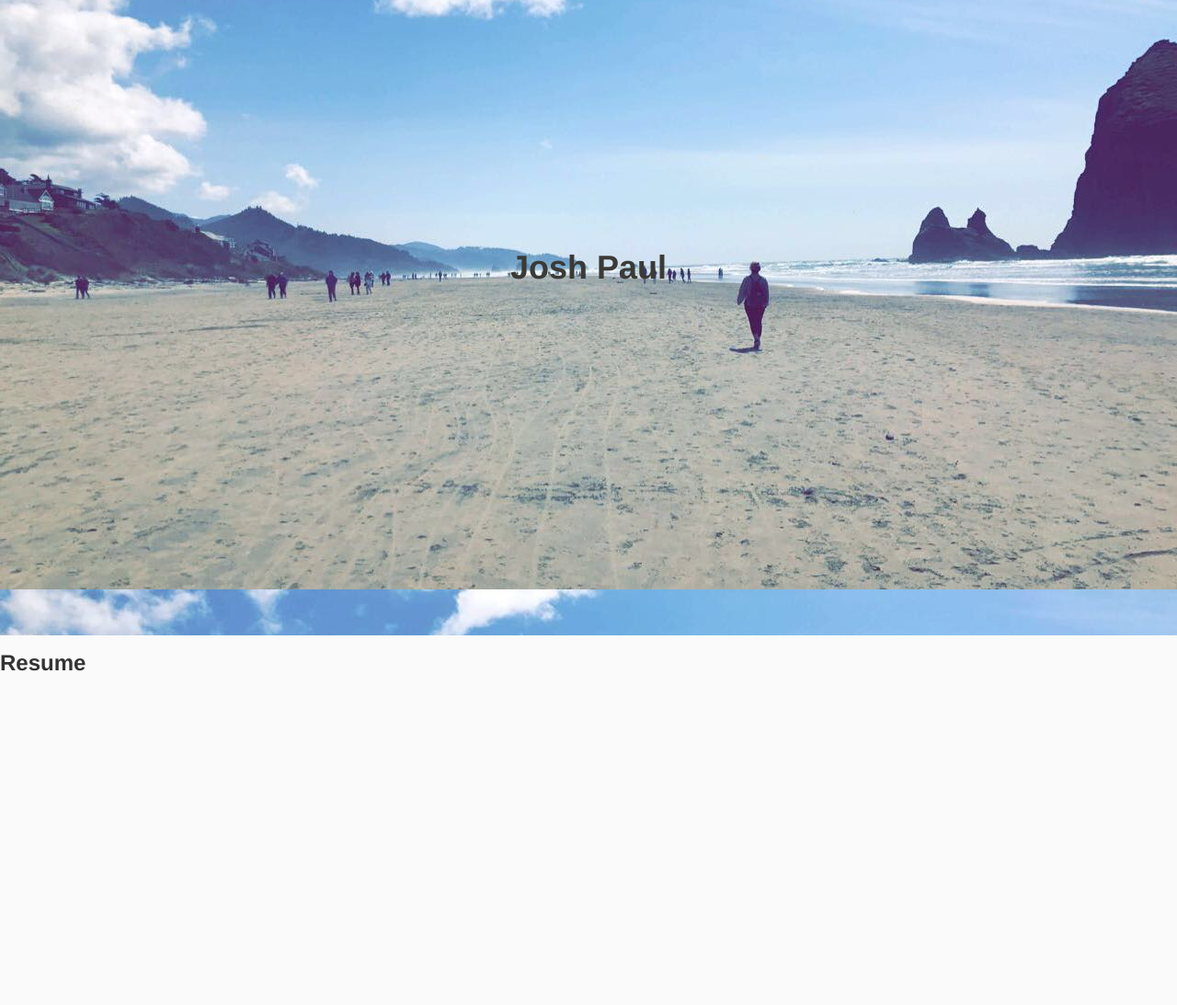
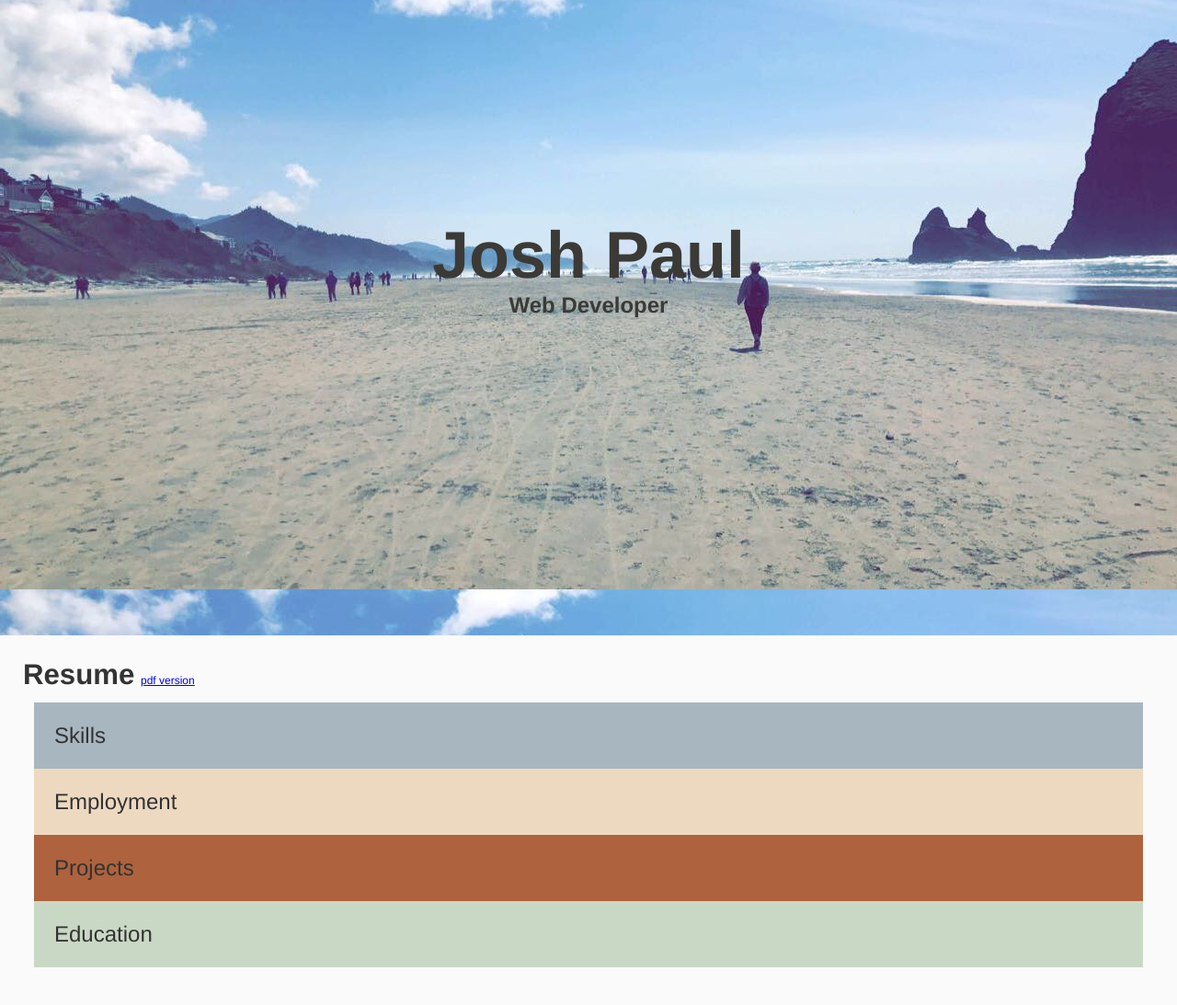
Before and after one commit to uconnjosh/personal-site, a website: page app/index.html in a window 1280 px wide. Shown: the part 109-1202 px from the top of the page at 92% size. Drawn offline with nearby package versions, Linux system fonts and the light colour scheme; files that its build step writes are made by us from their sources.

Commit message:
Add a little animation to hero section. Begin markup and styles for the resume section and start placing some content.

```diff
--- a/app/index.html
+++ b/app/index.html
@@ -27,11 +27,56 @@
     <div class="hero">
       <div class="greeting">
         <h1><span id="greeting__josh">Josh</span>&nbsp;<span id="greeting__paul">Paul</span></h1>
+        <h3>Web Developer</h3>
         <!-- <a href="#"><div class="hero__link">Resume</div></a> -->
       </div>
     </div>
-    <div class="resume">
-      <h1>Resume</h1>
+    <div class="main">
+      <div class="resume">
+        <h2>Resume</h2>&nbsp;&nbsp;<a href="#">pdf version</a>
+        <div class="resume__inner">
+          <div class="resume__section" id="resume--skills">
+            <div class="resume__header">Skills</div>
+            <div class="resume__details">
+              <div>
+                <ul class="resume__list">
+                  <li>Angular.js</li>
+                  <li>ember.js</li>
+                  <li>Rails API development</li>
+                  <li>SCSS</li>
+                  <li>gsap</li>
+                  <li>BEM</li>
+                  <li>Gulp preprocessing</li>
+                  <li>Static website generation</li>
+                </ul>
+              </div>
+            </div>
+          </div>
+          <div class="resume__section" id="resume--employment">
+            <div class="resume__header">Employment</div>
+            <div class="resume__details">
+              <div>
+                <h4>BOND Creative, <strong>Los Angeles, CA</strong> | Front end web developer | July 2017 - Present
+              </div>
+              <div>
+                <h4>FocusVision, <strong>Portland, OR</strong> | Software Engineer | July 2015 - July 2016
+              </div>
+              <div>
+                <h4>FocusVision, <strong>Portland, OR</strong> | Junior Software Engineer | July 2014 - July 2015
+              </div>
+              <div>
+                <h4>FocusVision, <strong>Portland, OR</strong> | Software Engineering Intern | May 2014 - July 2014
+              </div>
+            </div>
+          </div>
+          <div class="resume__section" id="resume--projects">
+            <div class="resume__header">Projects</div>
+          </div>
+          <div class="resume__section" id="resume--education">
+            <div class="resume__header">Education</div>
+          </div>
+        </div>
+      </div>
     </div>
 
     <!-- Google Analytics: change UA-XXXXX-X to be your site's ID. -->
--- a/app/scripts/main.js
+++ b/app/scripts/main.js
@@ -1,15 +1,41 @@
 $(document).ready(function() {
   addScrollListener()
+  addClickListeners()
 })
 
-function addScrollListener() {
-	var josh = $('#greeting__josh');
-	var paul = $('#greeting__paul');
+ var addScrollListener = () => {
+	const josh = $('#greeting__josh')
+	const paul = $('#greeting__paul')
   $(document).on("scroll", function() {
-  	var scrollPosition = $(document).scrollTop()
-  	var _css = scrollPosition + 'px'
-  	console.log(_css);
+  	let scrollPosition = $(document).scrollTop()
+  	let _css = scrollPosition + 'px'
+
     josh.css({'margin-right': _css})
     paul.css({'margin-left': _css})
   })
 }
+
+
+// $('#resume--skills').children().find('.resume__section')
+var addClickListeners = () => {
+	const resumeSection = $('.resume__section')
+  // const resumeSkills = $('#resume--skills')
+  // const resumeEmployment = $('#resume--employment')
+  // const resumeProjects = $('#resume--projects')
+  // const resumeEducation = $('#resume--education')
+
+  resumeSection.on('click', function() {
+  	const section = $(this).find('.resume__details').first()
+  	toggleResumeSection(section)
+  })
+}
+
+var toggleResumeSection = (section) => {
+	// TODO: hold state in an object to make this logic more stable
+	if (section.css('max-height') != '0px') {
+	  section.css('max-height', '0')
+	  return
+	}
+
+  section.css('max-height', '200px');
+}
--- a/app/styles/main.scss
+++ b/app/styles/main.scss
@@ -1,5 +1,7 @@
 // bower:scss
 // endbower
+
+@import 'variables';
 
 .browserupgrade {
   margin: 0.2em 0;
@@ -17,15 +19,94 @@ body {
   box-sizing: border-box;
 }
 
+h1, h2, h3, h4, h4, ul, li {
+  margin: 0;
+  padding: 0;
+}
+
+h1 {
+  font-size: 6em;
+}
+
+h2 {
+  font-size: 2.6em;
+}
+
+h3 {
+  font-size: 2em;
+}
+
+
 .hero {
   position: relative;
   height: 100vh;
   background-image: url('/images/cannon-beach.jpg');
 }
 
+.main {
+  margin: 25px;
+}
+
 .resume {
   // TODO: remove
   height: 100vh;
+  h2 {
+    display: inline-block;
+  }
+}
+
+.resume__inner {
+  margin: 12px;
+}
+
+.resume__header {
+  cursor: pointer;
+  font-size: 2em;
+  padding: 22px;
+}
+
+#resume--skills {
+  .resume__header {
+    background-color: $color-cornflower-blue;
+  }
+}
+
+#resume--employment {
+  .resume__header {
+    background-color: $color-almond;
+  }
+}
+
+#resume--projects {
+  .resume__header {
+    background-color: $color-nutmeg;
+  }
+}
+
+#resume--education {
+  .resume__header {
+    background-color: $color-pale-leaf;
+  }
+}
+
+.resume__details {
+  text-align: center;
+  opacity: 1;
+  max-height: 0;
+  overflow: hidden;
+  transition: max-height .4s;
+  > div {
+    padding: 18px;
+  }
+}
+
+.resume__list {
+  font-size: 1.2em;
+  li {
+    display: inline-block;
+    text-decoration: underline;
+
+  }
 }
 
 .hero__link {
@@ -36,13 +117,11 @@ body {
 
 .greeting {
   position: absolute;
+  text-align: center;
   top: 50%;
   left: 50%;
   transform: translateX(-50%) translateY(-50%);
   color: #3b3a36;
-  h1 {
-    font-size: 3em;
-  }
 }
 
 /*
--- /dev/null
+++ b/app/styles/variables.scss
@@ -0,0 +1,4 @@
+$color-cornflower-blue: #a8b6bf;
+$color-almond: #edd9c0;
+$color-pale-leaf: #c9d8c5;
+$color-nutmeg: #AE623D;
```
